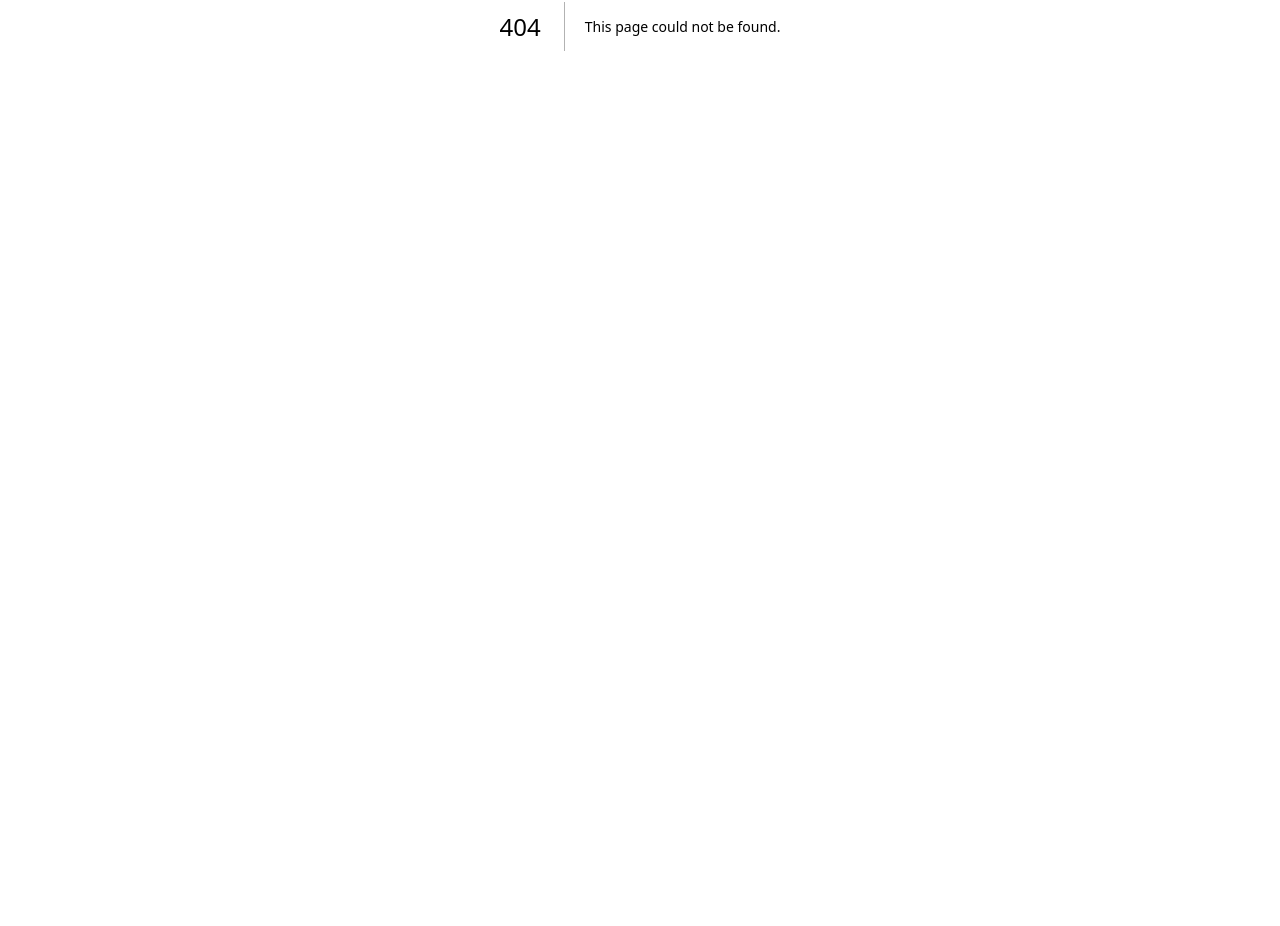
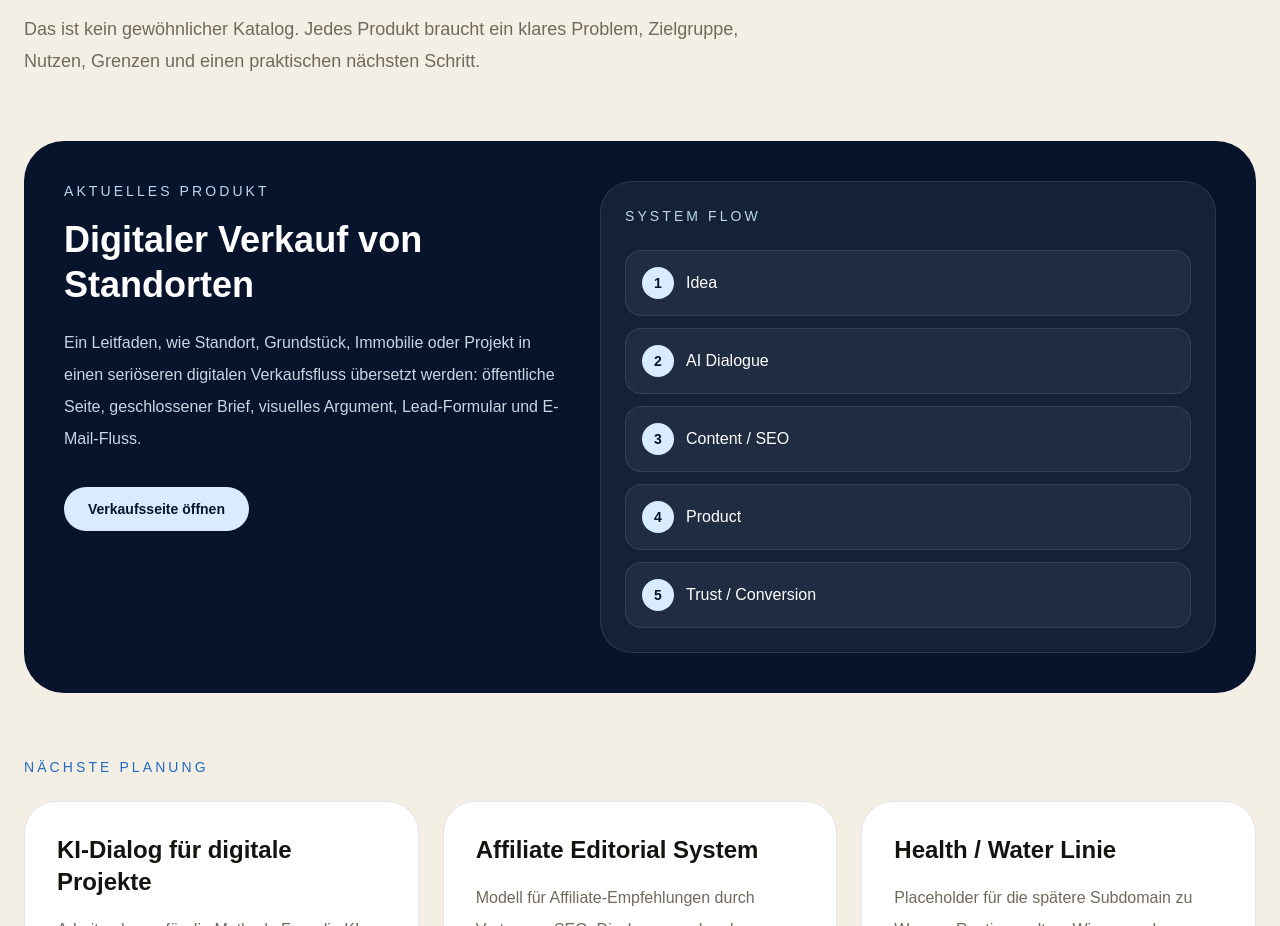
Before and after one commit to danininet/danininet, a Next.js app: page /de/proizvodi in a window 1280 px wide. Before the commit this address had no page. Shown: the part 374-1300 px from the top of the page. Before the commit the page ends 800 px from the top, so only its background shows below. Built offline with nearby package versions, Linux system fonts and the light colour scheme.

Commit message:
Add products hub page

```diff
--- /dev/null
+++ b/app/[locale]/proizvodi/page.tsx
@@ -0,0 +1,100 @@
+import Link from "next/link";
+import { SectionIntro, SiteShell, normalizeLocale } from "@/components/layout/SiteShell";
+
+type Locale = "sr" | "de" | "en";
+
+const copy = {
+  sr: {
+    eyebrow: "DaniniNet proizvodi",
+    title: "Digitalni proizvodi, vodiči i radni materijali za stvarne projekte.",
+    text: "Ovo nije običan katalog. Svaki proizvod mora imati jasan problem, kome je namenjen, šta pomaže da se izgradi, gde su granice i koji je sledeći praktičan korak.",
+    featured: "Aktuelni proizvod",
+    dplTitle: "Digitalna prodaja lokacije",
+    dplText: "Vodič za pretvaranje lokacije, parcele, stana, kuće ili projekta u ozbiljniji digitalni prodajni tok: javna stranica, zatvoreni brief, vizuelni argument, lead forma i email tok.",
+    dplCta: "Otvori prodajnu stranicu",
+    upcoming: "Sledeće u planu",
+    cards: [
+      ["AI dijalog za digitalne projekte", "Radni okvir za metodu Pitaj AI — AI pita tebe, namenjen boljem definisanju proizvoda, sadržaja i prodajnog toka."],
+      ["Affiliate editorial sistem", "Model za organizaciju affiliate preporuka kroz poverenje, SEO, disclosure i stvarnu upotrebu, ne kroz agresivnu prodaju."],
+      ["Health / Water linija", "Placeholder za budući poddomen o vodi, rutinama, starim znanjima i zdravom stilu života. Biće definisano kasnije."],
+    ],
+  },
+  de: {
+    eyebrow: "DaniniNet Produkte",
+    title: "Digitale Produkte, Leitfäden und Arbeitsmaterialien für reale Projekte.",
+    text: "Das ist kein gewöhnlicher Katalog. Jedes Produkt braucht ein klares Problem, Zielgruppe, Nutzen, Grenzen und einen praktischen nächsten Schritt.",
+    featured: "Aktuelles Produkt",
+    dplTitle: "Digitaler Verkauf von Standorten",
+    dplText: "Ein Leitfaden, wie Standort, Grundstück, Immobilie oder Projekt in einen seriöseren digitalen Verkaufsfluss übersetzt werden: öffentliche Seite, geschlossener Brief, visuelles Argument, Lead-Formular und E-Mail-Fluss.",
+    dplCta: "Verkaufsseite öffnen",
+    upcoming: "Nächste Planung",
+    cards: [
+      ["KI-Dialog für digitale Projekte", "Arbeitsrahmen für die Methode Frag die KI — die KI fragt dich, um Produkt, Inhalt und Verkaufsfluss klarer zu definieren."],
+      ["Affiliate Editorial System", "Modell für Affiliate-Empfehlungen durch Vertrauen, SEO, Disclosure und reale Anwendung statt aggressivem Verkauf."],
+      ["Health / Water Linie", "Placeholder für die spätere Subdomain zu Wasser, Routinen, altem Wissen und gesundem Lebensstil. Wird später definiert."],
+    ],
+  },
+  en: {
+    eyebrow: "DaniniNet products",
+    title: "Digital products, guides and working materials for real projects.",
+    text: "This is not a simple catalog. Every product needs a clear problem, audience, outcome, boundaries and a practical next step.",
+    featured: "Current product",
+    dplTitle: "Digital Location Sales",
+    dplText: "A guide for turning a location, land plot, property or project into a stronger digital sales flow: public page, closed brief, visual argument, lead form and email flow.",
+    dplCta: "Open sales page",
+    upcoming: "Coming next",
+    cards: [
+      ["AI dialogue for digital projects", "Working frame for the Ask AI — AI asks you method, focused on product, content and sales flow clarity."],
+      ["Affiliate editorial system", "A model for affiliate recommendations through trust, SEO, disclosure and real use instead of aggressive selling."],
+      ["Health / Water line", "Placeholder for the future subdomain about water, routines, old knowledge and healthy lifestyle. To be defined later."],
+    ],
+  },
+} as const;
+
+export default async function ProductsPage({ params }: { params: Promise<{ locale: string }> }) {
+  const { locale } = await params;
+  const lang: Locale = normalizeLocale(locale);
+  const t = copy[lang];
+
+  return (
+    <SiteShell locale={lang}>
+      <SectionIntro eyebrow={t.eyebrow} title={t.title} text={t.text} />
+
+      <section className="mx-auto max-w-7xl px-6 pb-16">
+        <article className="grid gap-8 rounded-[2.5rem] bg-[#07142b] p-8 text-white lg:grid-cols-[0.9fr_1.1fr] lg:p-10">
+          <div>
+            <p className="text-sm uppercase tracking-[0.22em] text-[#b9d7f0]">{t.featured}</p>
+            <h2 className="mt-4 text-4xl font-semibold leading-tight">{t.dplTitle}</h2>
+            <p className="mt-5 leading-8 text-slate-300">{t.dplText}</p>
+            <Link href={`/${lang}/proizvodi/digitalna-prodaja-lokacije`} className="mt-8 inline-flex rounded-full bg-[#d9ecff] px-6 py-3 text-sm font-semibold text-[#07142b]">
+              {t.dplCta}
+            </Link>
+          </div>
+          <div className="rounded-[2rem] border border-white/10 bg-white/[0.06] p-6">
+            <p className="text-sm uppercase tracking-[0.22em] text-[#b9d7f0]">System flow</p>
+            <div className="mt-6 grid gap-3">
+              {["Idea", "AI Dialogue", "Content / SEO", "Product", "Trust / Conversion"].map((item, index) => (
+                <div key={item} className="flex items-center gap-3 rounded-2xl border border-white/10 bg-white/[0.05] p-4">
+                  <span className="grid h-8 w-8 place-items-center rounded-full bg-[#d9ecff] text-sm font-semibold text-[#07142b]">{index + 1}</span>
+                  <span>{item}</span>
+                </div>
+              ))}
+            </div>
+          </div>
+        </article>
+      </section>
+
+      <section className="mx-auto max-w-7xl px-6 pb-16">
+        <p className="text-sm uppercase tracking-[0.22em] text-[#226bbf]">{t.upcoming}</p>
+        <div className="mt-6 grid gap-6 md:grid-cols-3">
+          {t.cards.map(([title, text]) => (
+            <article key={title} className="rounded-[2rem] border border-black/10 bg-white p-8">
+              <h2 className="text-2xl font-semibold">{title}</h2>
+              <p className="mt-4 leading-8 text-[#706a5d]">{text}</p>
+            </article>
+          ))}
+        </div>
+      </section>
+    </SiteShell>
+  );
+}
```
